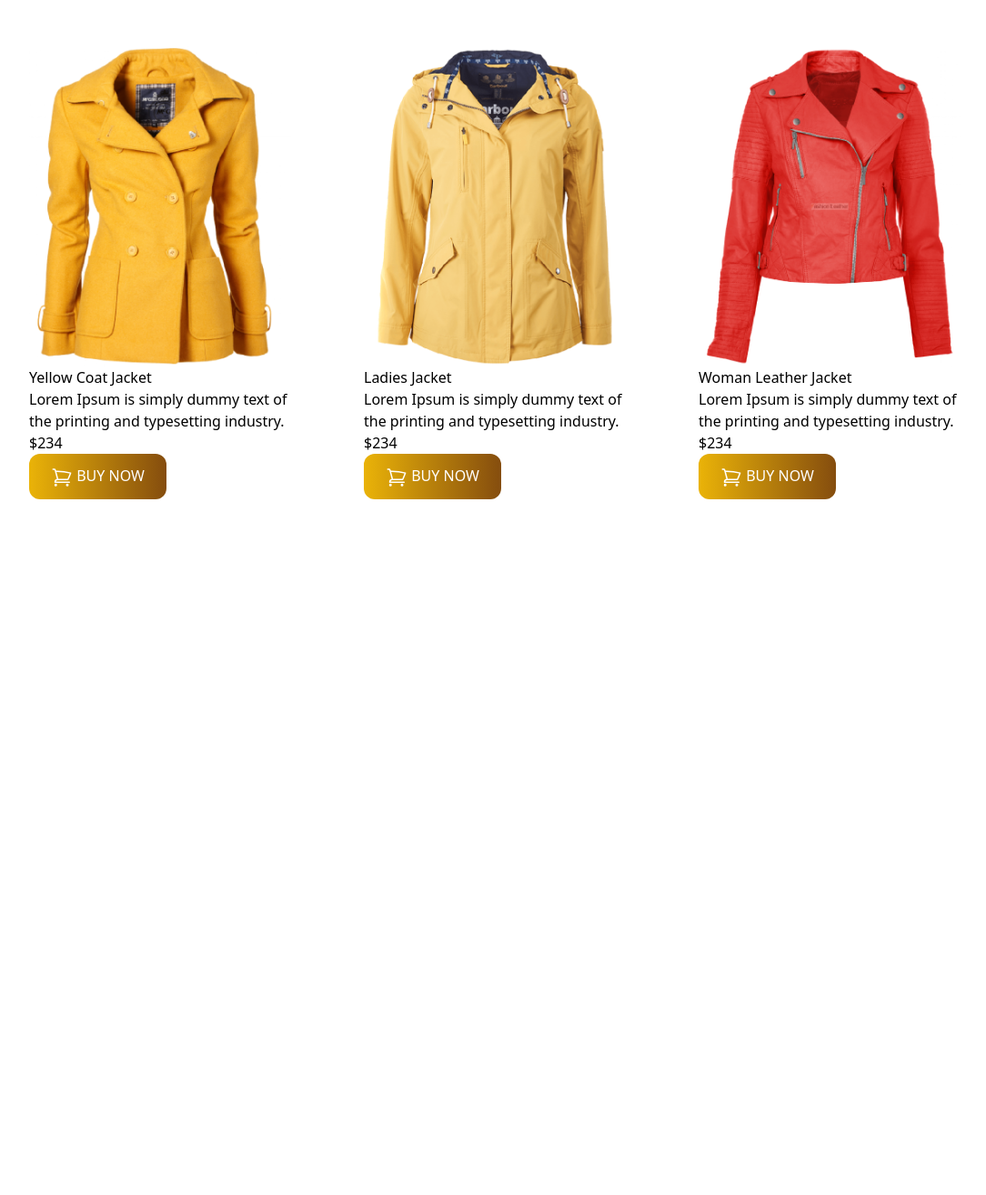
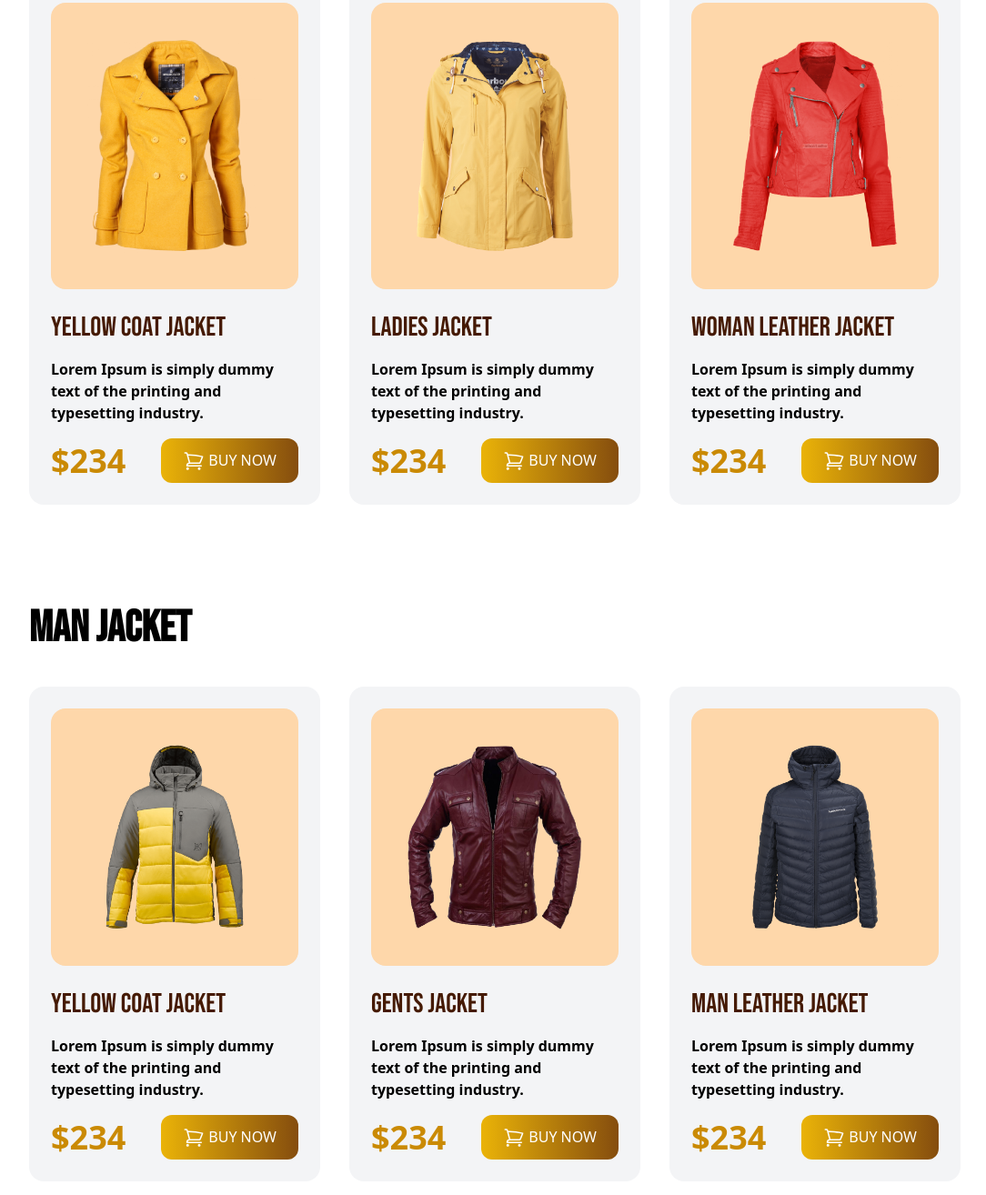
Before and after one commit to CodingwithKabir/penguin-fashion, a plain HTML site: page index.html in a window 1280 px wide. Shown: the part 900-2214 px from the top of the page at 91% size, without its empty margins (96-1180 px from the left). Before the commit the page ends 1489 px from the top, so only its background shows below. Drawn offline with nearby package versions, Linux system fonts and the light colour scheme.

Commit message:
women and men section done

```diff
--- a/index.html
+++ b/index.html
@@ -20,7 +20,7 @@
 
         <!-- Nav Section -->
 
-        <div class="md:flex md:justify-between items-center">
+        <div class="md:flex md:justify-between items-center max-w-7xl mx-auto">
             <div>
                 <img class="md:w-1/2" src="icons/logo.png" alt="">
             </div>
@@ -36,7 +36,7 @@
 
         <!-- Banner Section -->
 
-        <div class="md:flex justify-between items-center gap-30 pb-20 pt-10">
+        <div class="md:flex justify-between items-center gap-30 pb-20 pt-10 max-w-7xl mx-auto">
             <div>
                 <h1 class="font-bebus text-7xl text-yellow-600 uppercase">Be the penguins<br> <span class="text-indigo-950">of winter</span></h1>
                 <p class="my-5">Lorem ipsum is a simply dummy text for the penguin website and shop industry.</p>
@@ -54,17 +54,17 @@
     <main class="lg:px-32 md:px-10 px-4 py-10">
 
         <!-- Cart Section for Women -->
-        <section>
+        <section class="max-w-7xl mx-auto">
             <div>
-                <h3 class="uppercase text-5xl font-bold font-bebus pt-10 pb-28">WoMan Jacket</h3>
+                <h3 class="uppercase text-5xl font-bold font-bebus pt-10 pb-10">WoMan Jacket</h3>
             </div>
-            <div class="flex gap-20">
-                <div>
-                    <img src="images/jacket-1.png" alt="">
-                    <h4>Yellow Coat Jacket</h4>
-                    <p>Lorem Ipsum is simply dummy text of the printing and typesetting industry.</p>
-                    <div>
-                        <h3>$234</h3>
+            <div class="md:flex gap-8">
+                <div class="bg-gray-100 p-6 rounded-2xl mb-10 md:mb-0">
+                    <img class="bg-orange-200 p-10 rounded-2xl mb-6" src="images/jacket-1.png" alt="">
+                    <h4 class="text-amber-950 font-bebus text-3xl">Yellow Coat Jacket</h4>
+                    <p class="text-black font-semibold py-4">Lorem Ipsum is simply dummy text of the printing and typesetting industry.</p>
+                    <div class="flex md:max-lg:flex-col lg:flex justify-between items-center">
+                        <h3 class="text-4xl font-bold text-yellow-600">$234</h3>
                     <button class="bg-gradient-to-r from-yellow-500 to-yellow-800 py-3 px-6 rounded-xl text-white uppercase font-medium">
                         <svg xmlns="http://www.w3.org/2000/svg" fill="none" viewBox="0 0 24 24" stroke-width="1.5" stroke="currentColor" class="w-6 h-6 inline">
                             <path stroke-linecap="round" stroke-linejoin="round" d="M2.25 3h1.386c.51 0 .955.343 1.087.835l.383 1.437M7.5 14.25a3 3 0 00-3 3h15.75m-12.75-3h11.218c1.121-2.3 2.1-4.684 2.924-7.138a60.114 60.114 0 00-16.536-1.84M7.5 14.25L5.106 5.272M6 20.25a.75.75 0 11-1.5 0 .75.75 0 011.5 0zm12.75 0a.75.75 0 11-1.5 0 .75.75 0 011.5 0z" />
@@ -72,12 +72,12 @@
                           buy now</button>
                     </div>
                 </div>
-                <div>
-                    <img src="images/jacket-2.png" alt="">
-                    <h4>Ladies Jacket</h4>
-                    <p>Lorem Ipsum is simply dummy text of the printing and typesetting industry.</p>
-                    <div>
-                        <h3>$234</h3>
+                <div class="bg-gray-100 p-6 rounded-2xl mb-10 md:mb-0">
+                    <img class="bg-orange-200 p-10 rounded-2xl mb-6" src="images/jacket-2.png" alt="">
+                    <h4 class="text-amber-950 font-bebus text-3xl">Ladies Jacket</h4>
+                    <p class="text-black font-semibold py-4">Lorem Ipsum is simply dummy text of the printing and typesetting industry.</p>
+                    <div class="flex md:max-lg:flex-col lg:flex justify-between items-center">
+                        <h3 class="text-4xl font-bold text-yellow-600">$234</h3>
                     <button class="bg-gradient-to-r from-yellow-500 to-yellow-800 py-3 px-6 rounded-xl text-white uppercase font-medium">
                         <svg xmlns="http://www.w3.org/2000/svg" fill="none" viewBox="0 0 24 24" stroke-width="1.5" stroke="currentColor" class="w-6 h-6 inline">
                             <path stroke-linecap="round" stroke-linejoin="round" d="M2.25 3h1.386c.51 0 .955.343 1.087.835l.383 1.437M7.5 14.25a3 3 0 00-3 3h15.75m-12.75-3h11.218c1.121-2.3 2.1-4.684 2.924-7.138a60.114 60.114 0 00-16.536-1.84M7.5 14.25L5.106 5.272M6 20.25a.75.75 0 11-1.5 0 .75.75 0 011.5 0zm12.75 0a.75.75 0 11-1.5 0 .75.75 0 011.5 0z" />
@@ -85,12 +85,60 @@
                           buy now</button>
                     </div>
                 </div>
-                <div>
-                    <img src="images/jacket-3.png" alt="">
-                    <h4>Woman Leather Jacket</h4>
-                    <p>Lorem Ipsum is simply dummy text of the printing and typesetting industry.</p>
-                    <div>
-                        <h3>$234</h3>
+                <div class="bg-gray-100 p-6 rounded-2xl">
+                    <img class="bg-orange-200 p-10 rounded-2xl mb-6" src="images/jacket-3.png" alt="">
+                    <h4 class="text-amber-950 font-bebus text-3xl">Woman Leather Jacket</h4>
+                    <p class="text-black font-semibold py-4">Lorem Ipsum is simply dummy text of the printing and typesetting industry.</p>
+                    <div class="flex md:max-lg:flex-col lg:flex justify-between items-center">
+                        <h3 class="text-4xl font-bold text-yellow-600">$234</h3>
+                    <button class="bg-gradient-to-r from-yellow-500 to-yellow-800 py-3 px-6 rounded-xl text-white uppercase font-medium">
+                        <svg xmlns="http://www.w3.org/2000/svg" fill="none" viewBox="0 0 24 24" stroke-width="1.5" stroke="currentColor" class="w-6 h-6 inline">
+                            <path stroke-linecap="round" stroke-linejoin="round" d="M2.25 3h1.386c.51 0 .955.343 1.087.835l.383 1.437M7.5 14.25a3 3 0 00-3 3h15.75m-12.75-3h11.218c1.121-2.3 2.1-4.684 2.924-7.138a60.114 60.114 0 00-16.536-1.84M7.5 14.25L5.106 5.272M6 20.25a.75.75 0 11-1.5 0 .75.75 0 011.5 0zm12.75 0a.75.75 0 11-1.5 0 .75.75 0 011.5 0z" />
+                          </svg>
+                          buy now</button>
+                    </div>
+                </div>
+            </div>
+        </section>
+
+        <!-- Cart Section for Men -->
+        <section class="max-w-7xl mx-auto">
+            <div>
+                <h3 class="uppercase text-5xl font-bold font-bebus pt-28 pb-10">Man Jacket</h3>
+            </div>
+            <div class="grid grid-cols-1 md:grid-cols-3 lg:grid-cols-3 gap-8">
+                <div class="bg-gray-100 p-6 rounded-2xl mb-10 md:mb-0">
+                    <img class="bg-orange-200 p-10 rounded-2xl mb-6" src="images/jacket-4.png" alt="">
+                    <h4 class="text-amber-950 font-bebus text-3xl">Yellow Coat Jacket</h4>
+                    <p class="text-black font-semibold py-4">Lorem Ipsum is simply dummy text of the printing and typesetting industry.</p>
+                    <div class="flex md:max-lg:flex-col lg:flex justify-between items-center">
+                        <h3 class="text-4xl font-bold text-yellow-600">$234</h3>
+                    <button class="bg-gradient-to-r from-yellow-500 to-yellow-800 py-3 px-6 rounded-xl text-white uppercase font-medium">
+                        <svg xmlns="http://www.w3.org/2000/svg" fill="none" viewBox="0 0 24 24" stroke-width="1.5" stroke="currentColor" class="w-6 h-6 inline">
+                            <path stroke-linecap="round" stroke-linejoin="round" d="M2.25 3h1.386c.51 0 .955.343 1.087.835l.383 1.437M7.5 14.25a3 3 0 00-3 3h15.75m-12.75-3h11.218c1.121-2.3 2.1-4.684 2.924-7.138a60.114 60.114 0 00-16.536-1.84M7.5 14.25L5.106 5.272M6 20.25a.75.75 0 11-1.5 0 .75.75 0 011.5 0zm12.75 0a.75.75 0 11-1.5 0 .75.75 0 011.5 0z" />
+                          </svg>
+                          buy now</button>
+                    </div>
+                </div>
+                <div class="bg-gray-100 p-6 rounded-2xl mb-10 md:mb-0">
+                    <img class="bg-orange-200 p-10 rounded-2xl mb-6" src="images/jacket-5.png" alt="">
+                    <h4 class="text-amber-950 font-bebus text-3xl">Gents Jacket</h4>
+                    <p class="text-black font-semibold py-4">Lorem Ipsum is simply dummy text of the printing and typesetting industry.</p>
+                    <div class="flex md:max-lg:flex-col lg:flex justify-between items-center">
+                        <h3 class="text-4xl font-bold text-yellow-600">$234</h3>
+                    <button class="bg-gradient-to-r from-yellow-500 to-yellow-800 py-3 px-6 rounded-xl text-white uppercase font-medium">
+                        <svg xmlns="http://www.w3.org/2000/svg" fill="none" viewBox="0 0 24 24" stroke-width="1.5" stroke="currentColor" class="w-6 h-6 inline">
+                            <path stroke-linecap="round" stroke-linejoin="round" d="M2.25 3h1.386c.51 0 .955.343 1.087.835l.383 1.437M7.5 14.25a3 3 0 00-3 3h15.75m-12.75-3h11.218c1.121-2.3 2.1-4.684 2.924-7.138a60.114 60.114 0 00-16.536-1.84M7.5 14.25L5.106 5.272M6 20.25a.75.75 0 11-1.5 0 .75.75 0 011.5 0zm12.75 0a.75.75 0 11-1.5 0 .75.75 0 011.5 0z" />
+                          </svg>
+                          buy now</button>
+                    </div>
+                </div>
+                <div class="bg-gray-100 p-6 rounded-2xl">
+                    <img class="bg-orange-200 p-10 rounded-2xl mb-6" src="images/jacket-6.png" alt="">
+                    <h4 class="text-amber-950 font-bebus text-3xl">Man Leather Jacket</h4>
+                    <p class="text-black font-semibold py-4">Lorem Ipsum is simply dummy text of the printing and typesetting industry.</p>
+                    <div class="flex md:max-lg:flex-col lg:flex justify-between items-center">
+                        <h3 class="text-4xl font-bold text-yellow-600">$234</h3>
                     <button class="bg-gradient-to-r from-yellow-500 to-yellow-800 py-3 px-6 rounded-xl text-white uppercase font-medium">
                         <svg xmlns="http://www.w3.org/2000/svg" fill="none" viewBox="0 0 24 24" stroke-width="1.5" stroke="currentColor" class="w-6 h-6 inline">
                             <path stroke-linecap="round" stroke-linejoin="round" d="M2.25 3h1.386c.51 0 .955.343 1.087.835l.383 1.437M7.5 14.25a3 3 0 00-3 3h15.75m-12.75-3h11.218c1.121-2.3 2.1-4.684 2.924-7.138a60.114 60.114 0 00-16.536-1.84M7.5 14.25L5.106 5.272M6 20.25a.75.75 0 11-1.5 0 .75.75 0 011.5 0zm12.75 0a.75.75 0 11-1.5 0 .75.75 0 011.5 0z" />
```
